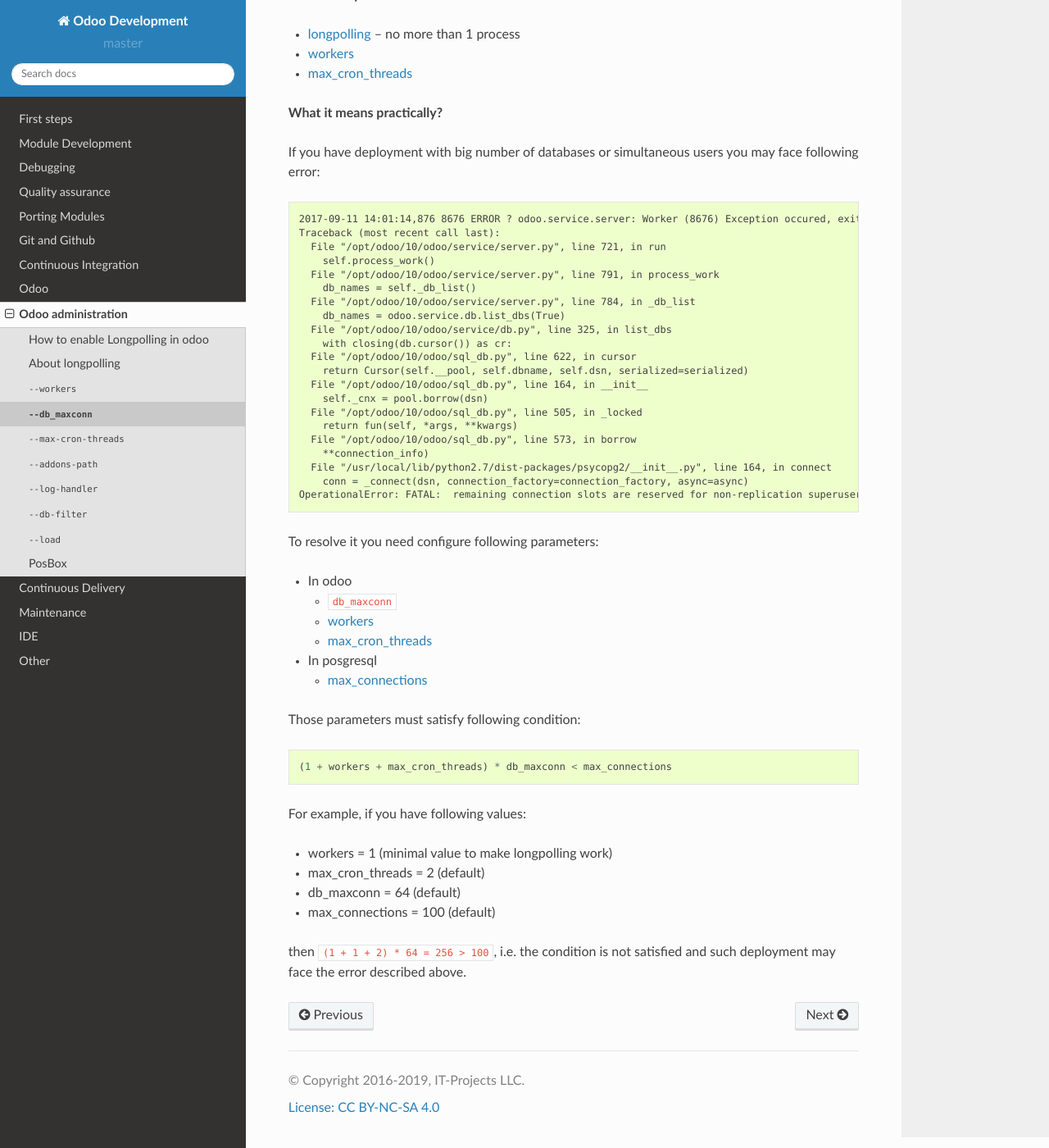
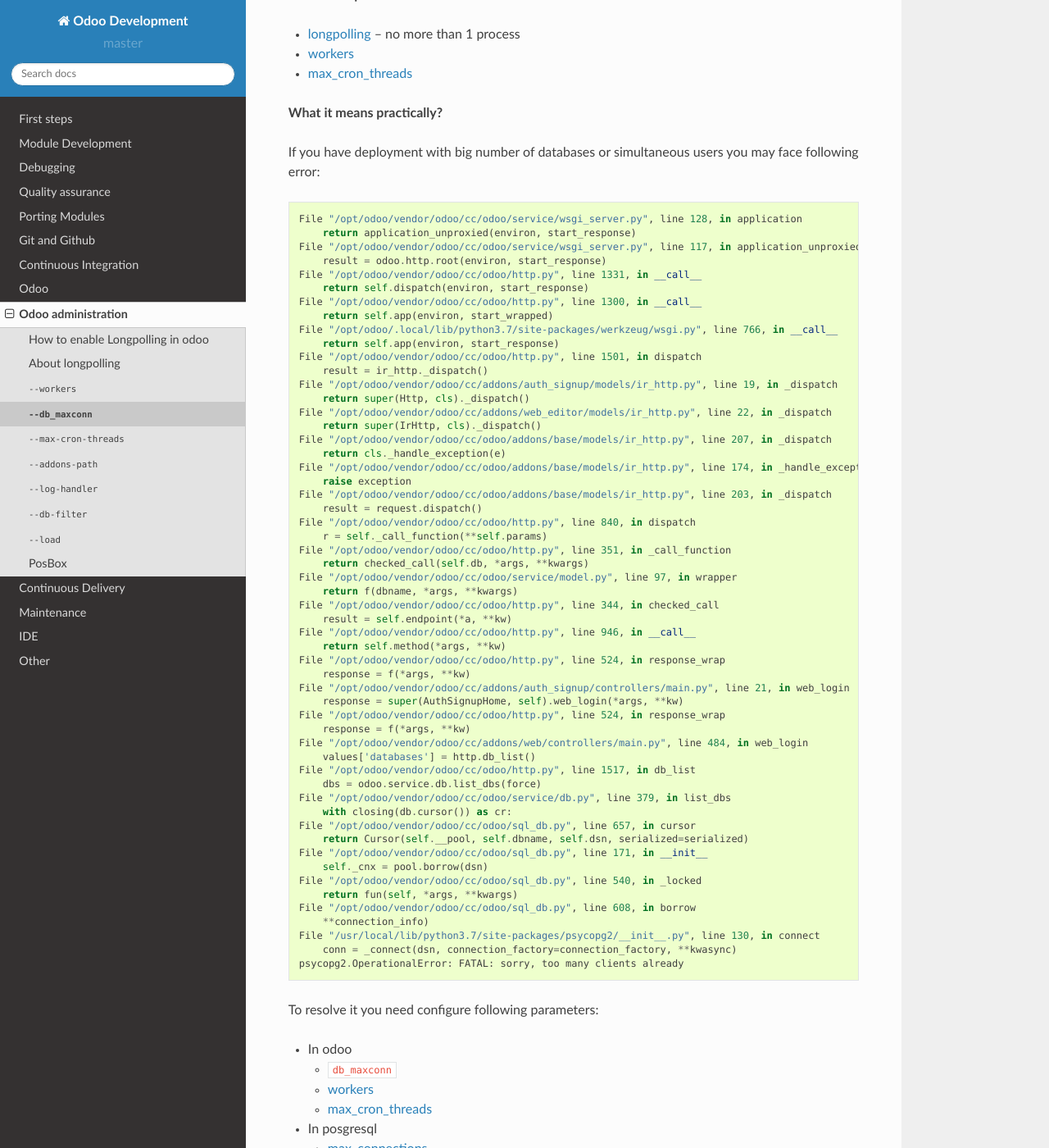
Before and after one commit to itpp-labs/odoo-development, a Sphinx documentation site: the page built from docs/admin/db_maxconn.rst, in a window 1280 px wide and 1400 px high, scrolled down 436 px. Shown: the whole window at 82% size. Built offline with Sphinx 7.4.7 and the Read the Docs theme 2.0.0, drawn with Linux system fonts in a browser that asks for light colours.

Commit message:
update error log to odoo12
It actually depends on postgresql and python lib, rather than odoo version. But odoo version is all I know for sure

```diff
--- a/docs/admin/db_maxconn.rst
+++ b/docs/admin/db_maxconn.rst
@@ -25,27 +25,61 @@
 
 If you have deployment with big number of databases or simultaneous users you may face following error::
 
-    2017-09-11 14:01:14,876 8676 ERROR ? odoo.service.server: Worker (8676) Exception occured, exiting...
-    Traceback (most recent call last):
-      File "/opt/odoo/10/odoo/service/server.py", line 721, in run
-        self.process_work()
-      File "/opt/odoo/10/odoo/service/server.py", line 791, in process_work
-        db_names = self._db_list()
-      File "/opt/odoo/10/odoo/service/server.py", line 784, in _db_list
-        db_names = odoo.service.db.list_dbs(True)
-      File "/opt/odoo/10/odoo/service/db.py", line 325, in list_dbs
+    File "/opt/odoo/vendor/odoo/cc/odoo/service/wsgi_server.py", line 128, in application
+        return application_unproxied(environ, start_response)
+    File "/opt/odoo/vendor/odoo/cc/odoo/service/wsgi_server.py", line 117, in application_unproxied
+        result = odoo.http.root(environ, start_response)
+    File "/opt/odoo/vendor/odoo/cc/odoo/http.py", line 1331, in __call__
+        return self.dispatch(environ, start_response)
+    File "/opt/odoo/vendor/odoo/cc/odoo/http.py", line 1300, in __call__
+        return self.app(environ, start_wrapped)
+    File "/opt/odoo/.local/lib/python3.7/site-packages/werkzeug/wsgi.py", line 766, in __call__
+        return self.app(environ, start_response)
+    File "/opt/odoo/vendor/odoo/cc/odoo/http.py", line 1501, in dispatch
+        result = ir_http._dispatch()
+    File "/opt/odoo/vendor/odoo/cc/addons/auth_signup/models/ir_http.py", line 19, in _dispatch
+        return super(Http, cls)._dispatch()
+    File "/opt/odoo/vendor/odoo/cc/addons/web_editor/models/ir_http.py", line 22, in _dispatch
+        return super(IrHttp, cls)._dispatch()
+    File "/opt/odoo/vendor/odoo/cc/odoo/addons/base/models/ir_http.py", line 207, in _dispatch
+        return cls._handle_exception(e)
+    File "/opt/odoo/vendor/odoo/cc/odoo/addons/base/models/ir_http.py", line 174, in _handle_exception
+        raise exception
+    File "/opt/odoo/vendor/odoo/cc/odoo/addons/base/models/ir_http.py", line 203, in _dispatch
+        result = request.dispatch()
+    File "/opt/odoo/vendor/odoo/cc/odoo/http.py", line 840, in dispatch
+        r = self._call_function(**self.params)
+    File "/opt/odoo/vendor/odoo/cc/odoo/http.py", line 351, in _call_function
+        return checked_call(self.db, *args, **kwargs)
+    File "/opt/odoo/vendor/odoo/cc/odoo/service/model.py", line 97, in wrapper
+        return f(dbname, *args, **kwargs)
+    File "/opt/odoo/vendor/odoo/cc/odoo/http.py", line 344, in checked_call
+        result = self.endpoint(*a, **kw)
+    File "/opt/odoo/vendor/odoo/cc/odoo/http.py", line 946, in __call__
+        return self.method(*args, **kw)
+    File "/opt/odoo/vendor/odoo/cc/odoo/http.py", line 524, in response_wrap
+        response = f(*args, **kw)
+    File "/opt/odoo/vendor/odoo/cc/addons/auth_signup/controllers/main.py", line 21, in web_login
+        response = super(AuthSignupHome, self).web_login(*args, **kw)
+    File "/opt/odoo/vendor/odoo/cc/odoo/http.py", line 524, in response_wrap
+        response = f(*args, **kw)
+    File "/opt/odoo/vendor/odoo/cc/addons/web/controllers/main.py", line 484, in web_login
+        values['databases'] = http.db_list()
+    File "/opt/odoo/vendor/odoo/cc/odoo/http.py", line 1517, in db_list
+        dbs = odoo.service.db.list_dbs(force)
+    File "/opt/odoo/vendor/odoo/cc/odoo/service/db.py", line 379, in list_dbs
         with closing(db.cursor()) as cr:
-      File "/opt/odoo/10/odoo/sql_db.py", line 622, in cursor
+    File "/opt/odoo/vendor/odoo/cc/odoo/sql_db.py", line 657, in cursor
         return Cursor(self.__pool, self.dbname, self.dsn, serialized=serialized)
-      File "/opt/odoo/10/odoo/sql_db.py", line 164, in __init__
+    File "/opt/odoo/vendor/odoo/cc/odoo/sql_db.py", line 171, in __init__
         self._cnx = pool.borrow(dsn)
-      File "/opt/odoo/10/odoo/sql_db.py", line 505, in _locked
+    File "/opt/odoo/vendor/odoo/cc/odoo/sql_db.py", line 540, in _locked
         return fun(self, *args, **kwargs)
-      File "/opt/odoo/10/odoo/sql_db.py", line 573, in borrow
+    File "/opt/odoo/vendor/odoo/cc/odoo/sql_db.py", line 608, in borrow
         **connection_info)
-      File "/usr/local/lib/python2.7/dist-packages/psycopg2/__init__.py", line 164, in connect
-        conn = _connect(dsn, connection_factory=connection_factory, async=async)
-    OperationalError: FATAL:  remaining connection slots are reserved for non-replication superuser connections
+    File "/usr/local/lib/python3.7/site-packages/psycopg2/__init__.py", line 130, in connect
+        conn = _connect(dsn, connection_factory=connection_factory, **kwasync)
+    psycopg2.OperationalError: FATAL: sorry, too many clients already
 
 
 To resolve it you need configure following parameters:
```
